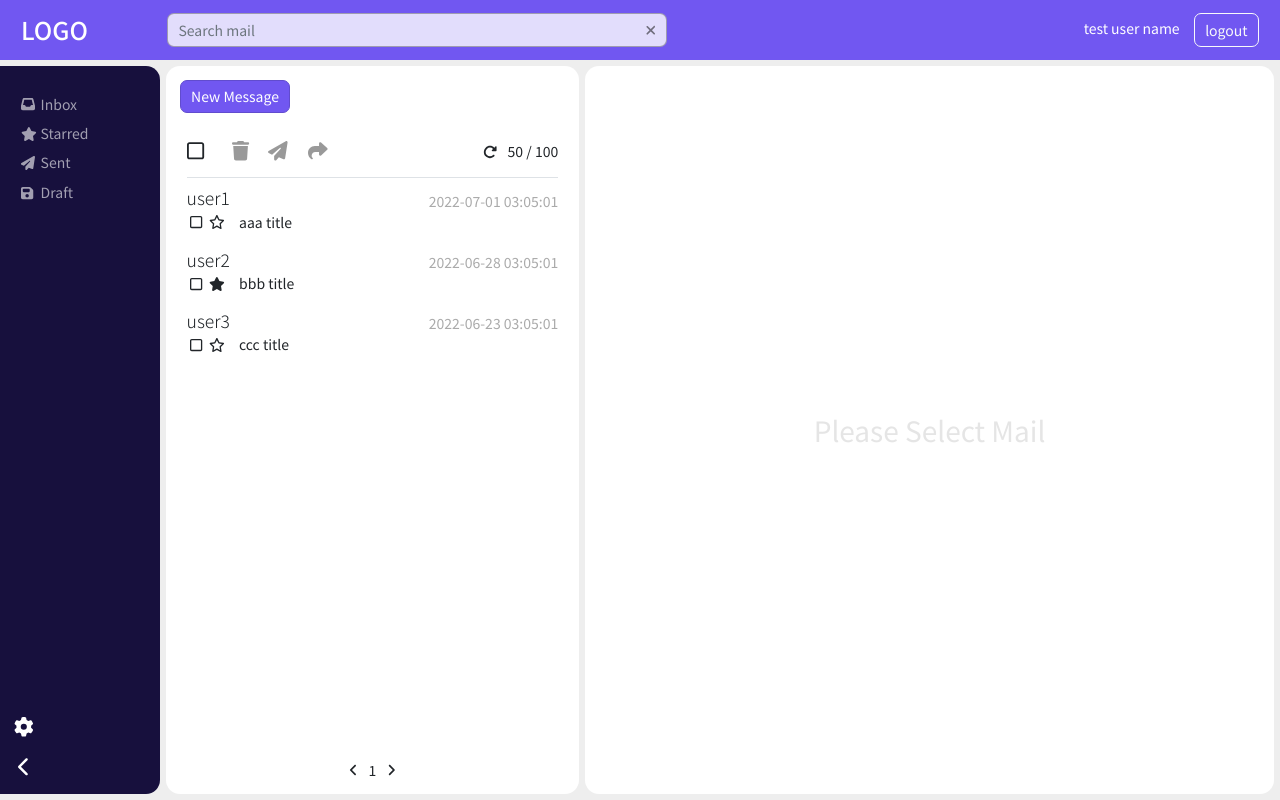
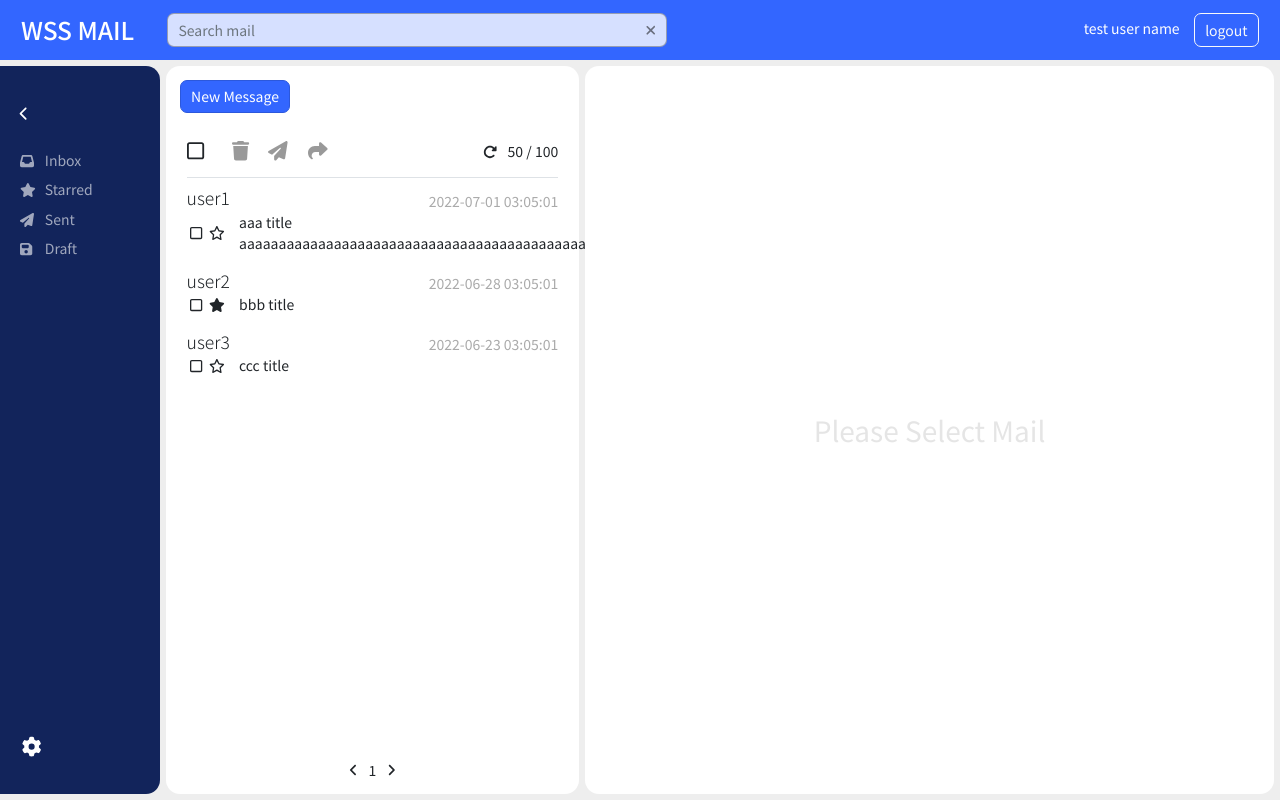
Before and after one commit to wsskorea-ict/mail-frontend, a Vue app: page /user/login in a window 1280 px wide. Both pictures are taken after typing "Sample", "Sample123" into the empty fields and a click on the button "Login". Built offline with nearby package versions, Linux system fonts and the light colour scheme.

Commit message:
Change Design

```diff
--- a/src/api/index.js
+++ b/src/api/index.js
@@ -54,7 +54,7 @@ export const mail = {
         return new Promise(res => res({
                 data: {
                     list: [
-                        {idx: 0, id: 1, title: 'aaa title', sender: 'user1', dateTime: '2022-07-01 03:05:01', isStarred: false},
+                        {idx: 0, id: 1, title: 'aaa title aaaaaaaaaaaaaaaaaaaaaaaaaaaaaaaaaaaaaaaaaaaaaaaaaa', sender: 'user1', dateTime: '2022-07-01 03:05:01', isStarred: false},
                         {idx: 1, id: 2, title: 'bbb title', sender: 'user2', dateTime: '2022-06-28 03:05:01', isStarred: true},
                         {idx: 2, id: 3, title: 'ccc title', sender: 'user3', dateTime: '2022-06-23 03:05:01', isStarred: false},
                     ],
--- a/src/assets/css/style.css
+++ b/src/assets/css/style.css
@@ -31,9 +31,9 @@
     --dark-mode-text-3-color: #ccc;
     --dark-mode-text-4-color: #bbb;
     /* point */
-    --point-deep-color: #17103d;
-    --point-bg-color: #7157f1;
-    --point-text-color: #614cce;
+    --point-deep-color: #12245b;
+    --point-bg-color: #3366ff;
+    --point-text-color: #2c58dc;
     /* area */
     --area-gap: .4rem;
     --area-radius: 1rem;
@@ -79,6 +79,16 @@ a.underline {
 a.underline:hover {
     font-weight: bold;
     text-decoration: underline;
+}
+
+.hoverIcon {
+    transition: background-color .2s;
+    border-radius: .4em;
+    padding: .4em;
+}
+
+.hoverIcon:not(.disabled):hover {
+    background-color: rgba(255,255,255,.4);
 }
 
 /* override bootstrap */
--- a/src/components/application/AppHeader.vue
+++ b/src/components/application/AppHeader.vue
@@ -5,7 +5,7 @@
       <div class="d-flex align-items-center">
         <!-- logo -->
         <h1 class="logo ps-4 mb-0 h3">
-          <router-link :to="{name: 'index'}">LOGO</router-link>
+          <router-link :to="{name: 'index'}">WSS MAIL</router-link>
         </h1>
 
         <!-- search -->
--- a/src/components/application/AppSidebar.vue
+++ b/src/components/application/AppSidebar.vue
@@ -1,30 +1,39 @@
 <template>
   <nav :class="{smallSide: smallSideBar}">
-    <div class="p-3 h-100 d-flex flex-column justify-content-between sidebarArea">
+    <div class="px-3 py-4 h-100 d-flex flex-column justify-content-between sidebarArea">
       <!-- sidebar top area -->
       <div class="pt-3">
         <!-- mail navigation -->
-        <ul class="navigation ps-2">
+        <ul class="navigation ps-0">
+          <li class="mb-4">
+            <check-box-icon
+                checkIcon="fa-solid fa-chevron-right"
+                unCheckIcon="fa-solid fa-chevron-left"
+                :modelValue="smallSideBar"
+                @update="SET_SIDEBAR(!smallSideBar)"
+                classes="hoverIcon"
+            ></check-box-icon>
+          </li>
           <li>
-            <router-link :to="{name: 'index', params: {type: 'inbox'}}">
+            <router-link :to="{name: 'index', params: {type: 'inbox'}}" class="hoverIcon">
               <span class="iconBox"><font-awesome-icon icon="fa-solid fa-inbox"/></span>
               <span class="iconTitle" v-if="!smallSideBar">Inbox</span>
             </router-link>
           </li>
           <li>
-            <router-link :to="{name: 'index', params: {type: 'starred'}}">
+            <router-link :to="{name: 'index', params: {type: 'starred'}}" class="hoverIcon">
               <span class="iconBox"><font-awesome-icon icon="fa-solid fa-star"/></span>
               <span class="iconTitle" v-if="!smallSideBar">Starred</span>
             </router-link>
           </li>
           <li>
-            <router-link :to="{name: 'index', params: {type: 'sent'}}">
+            <router-link :to="{name: 'index', params: {type: 'sent'}}" class="hoverIcon">
               <span class="iconBox"><font-awesome-icon icon="fa-solid fa-paper-plane"/></span>
               <span class="iconTitle" v-if="!smallSideBar">Sent</span>
             </router-link>
           </li>
           <li>
-            <router-link :to="{name: 'draft.index'}">
+            <router-link :to="{name: 'draft.index'}" class="hoverIcon">
               <span class="iconBox"><font-awesome-icon icon="fa-solid fa-floppy-disk"/></span>
               <span class="iconTitle" v-if="!smallSideBar">Draft</span>
             </router-link>
@@ -33,17 +42,8 @@
       </div>
 
       <!-- sidebar bottom area -->
-      <div class="d-flex flex-column align-items-start">
-        <font-awesome-icon icon="fa-solid fa-gear" class="buttonIcon leadIcon"/>
-
-        <div class="iconBox leadIcon text-center mt-3">
-          <check-box-icon
-              checkIcon="fa-solid fa-chevron-right"
-              unCheckIcon="fa-solid fa-chevron-left"
-              :modelValue="smallSideBar"
-              @update="SET_SIDEBAR(!smallSideBar)"
-          ></check-box-icon>
-        </div>
+      <div class="pb-2">
+        <font-awesome-icon icon="fa-solid fa-gear" class="buttonIcon leadIcon hoverIcon"/>
       </div>
     </div>
   </nav>
--- a/src/components/icons/CheckBoxIcon.vue
+++ b/src/components/icons/CheckBoxIcon.vue
@@ -1,5 +1,5 @@
 <template>
-  <label>
+  <label @click="event => event.stopPropagation()">
     <input :id="id" type="checkbox" @change="$emit('update', $event.target.checked)" none :checked="modelValue">
     <font-awesome-icon v-if="modelValue" :icon="checkIcon" class="buttonIcon" :class="classes"/>
     <font-awesome-icon v-else :icon="unCheckIcon" class="buttonIcon" :class="classes"/>
@@ -26,10 +26,9 @@ export default {
     modelValue(v) {
       console.log(v);
     }
-  }
+  },
 }
 </script>
 
 <style scoped>
-
 </style>
--- a/src/components/mail/MailListItem.vue
+++ b/src/components/mail/MailListItem.vue
@@ -1,5 +1,5 @@
 <template>
-  <div class="item px-4 py-2" @click="FETCH_MAIL_DETAIL(this.mail.id)">
+  <div class="item px-4 py-2" @click="FETCH_MAIL_DETAIL(this.mail.id)" :class="{checked: checkedMailIds[mail.idx]}">
     <div class="d-flex justify-content-between align-items-end">
       <p class="lead mb-0">{{mail.sender}}</p>
       <span class="datetime">{{ relativeDateTime(mail.dateTime) }}</span>
@@ -46,6 +46,10 @@ export default {
   cursor: pointer;
 }
 
+.item.checked {
+  background: var(--light-mode-bg-1-color);
+}
+
 .item:hover {
   background: var(--light-mode-bg-2-color);
 }
--- a/src/components/mail/MailShowItem.vue
+++ b/src/components/mail/MailShowItem.vue
@@ -135,7 +135,7 @@ export default {
     openEtc() {
 
     }
-  }
+  },
 }
 </script>
 
```
